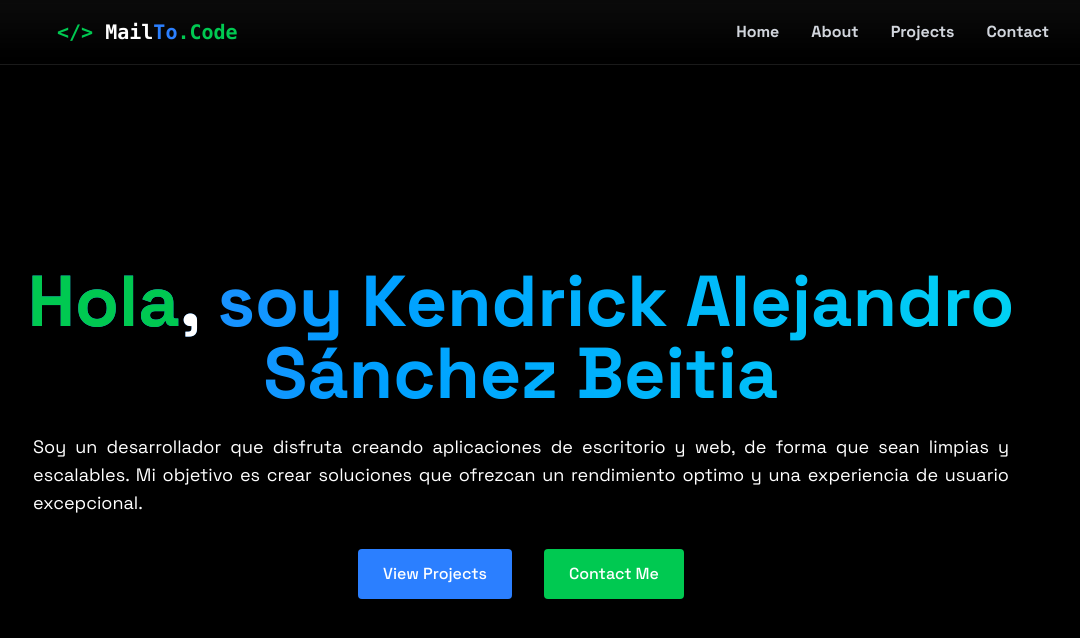
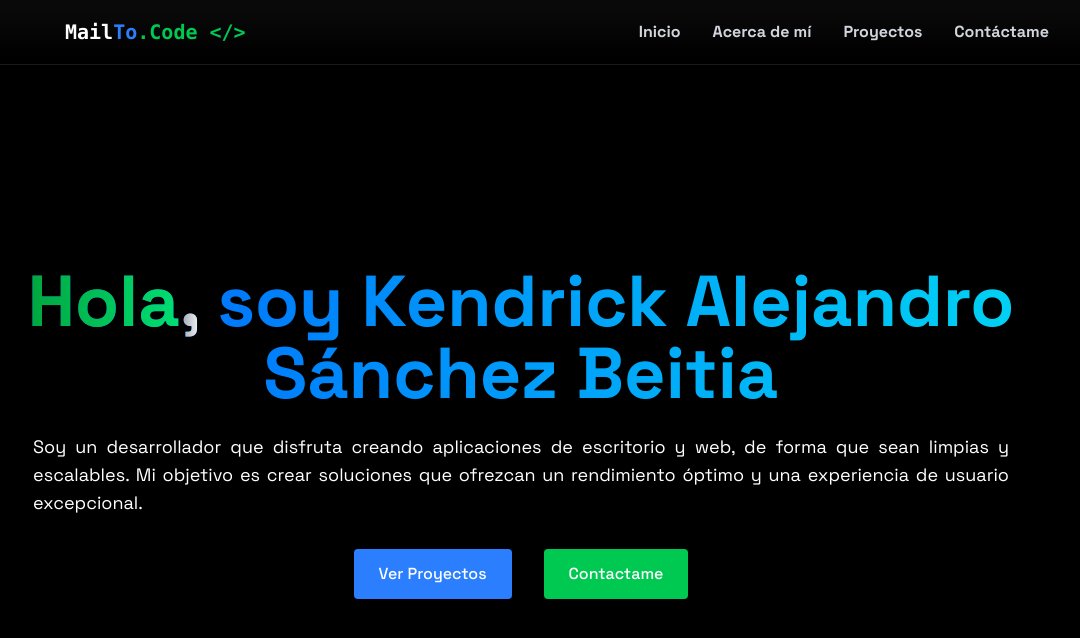
Before and after one commit to kendrick25/Portafolio, a React (Vite) app in the folder create-cv/: page / in a window 1280 px wide. Shown: the top 638 px of the page, without its empty margins (119-1199 px from the left). Built offline with nearby package versions, Linux system fonts and the light colour scheme.

Commit message:
css
ajuste de colores, nombre y corrección de ortografía.

```diff
--- a/create-cv/src/components/LoadingScreen.jsx
+++ b/create-cv/src/components/LoadingScreen.jsx
@@ -2,7 +2,7 @@ import { useEffect, useState } from "react";
 
 export const LoadingScreen = ({ onComplete }) => {
     const [text, setText] = useState("");
-    const fullText = "< MailTo.Code />";
+    const fullText = "<MailTo.Code/>";
 
     // Función para aplicar color a cada parte del texto según su parte
     const getStyledText = (text) => {
@@ -11,7 +11,7 @@ export const LoadingScreen = ({ onComplete }) => {
         // Leemos letra por letra
         for (let i = 0; i < text.length; i++) {
             if (text[i] === '<') {
-                styledText.push(<span className="text-white">&lt;</span>);
+                styledText.push(<span className="text-green-500">&lt;</span>);
             } else if (text[i] === 'M' && text.substring(i, i + 4) === 'Mail') {
                 styledText.push(<span className="text-white">Mail</span>);
                 i += 3; // Saltar los 3 caracteres restantes de "Mail"
@@ -21,7 +21,11 @@ export const LoadingScreen = ({ onComplete }) => {
             } else if (text[i] === '.' && text.substring(i, i + 5) === '.Code') {
                 styledText.push(<span className="text-green-500">.Code</span>);
                 i += 4; // Saltar los 4 caracteres restantes de ".Code"
-            } else {
+            } else if (text[i] === '/') {
+                styledText.push(<span className="text-green-500">/</span>);
+            } else if (text[i] === '>') {
+                styledText.push(<span className="text-green-500">{">"}</span>);
+            }else {
                 styledText.push(text[i]); // Si no coincide, agregar el carácter normal
             }
         }
--- a/create-cv/src/components/MobileMenu.jsx
+++ b/create-cv/src/components/MobileMenu.jsx
@@ -21,38 +21,38 @@ export const MobileMenu = ({ menuOpen, setMenuOpen }) => {
       <a
         href="#home"
         onClick={() => setMenuOpen(false)}
-        className={`text-2xl font-semibold text-white my-4 transform transition-transform duration-300 ${
+        className={`text-2xl font-semibold text-gray-300 hover:text-blue-500 transition-colors my-4 transform transition-transform duration-300 ${
           menuOpen ? "opacity-100 translate-y-0" : "opacity-0 translate-y-5"
         }`}
       >
-        Home
+        Inicio
       </a>
       <a
         href="#about"
         onClick={() => setMenuOpen(false)}
-        className={`text-2xl font-semibold text-white my-4 transform transition-transform duration-300 ${
+        className={`text-2xl font-semibold text-gray-300 hover:text-white transition-colors my-4 transform transition-transform duration-300 ${
           menuOpen ? "opacity-100 translate-y-0" : "opacity-0 translate-y-5"
         }`}
       >
-        About
+        Acerca de mí
       </a>
       <a
         href="#projects"
         onClick={() => setMenuOpen(false)}
-        className={`text-2xl font-semibold text-white my-4 transform transition-transform duration-300 ${
+        className={`text-2xl font-semibold text-gray-300 hover:text-blue-500 my-4 transform transition-transform duration-300 ${
           menuOpen ? "opacity-100 translate-y-0" : "opacity-0 translate-y-5"
         }`}
       >
-        Projects
+        Proyectos
       </a>
       <a
         href="#contact"
         onClick={() => setMenuOpen(false)}
-        className={`text-2xl font-semibold text-white my-4 transform transition-transform duration-300 ${
+        className={`text-2xl font-semibold text-gray-300 hover:text-green-500 my-4 transform transition-transform duration-300 ${
           menuOpen ? "opacity-100 translate-y-0" : "opacity-0 translate-y-5"
         }`}
       >
-        Contact
+        Contáctame
       </a>
     </div>
   );
--- a/create-cv/src/components/Navbar.jsx
+++ b/create-cv/src/components/Navbar.jsx
@@ -10,8 +10,11 @@ export const Navbar = ({ menuOpen, setMenuOpen }) => {
     <nav className="fixed top-0 w-full font-bold z-40 bg-[rgba(10, 10, 10, 0.8)] backdrop-blur-lg border-b border-white/10 shadow-lg">
       <div className="max-w-5xl mx-auto px-4">
         <div className="flex justify-between items-center h-16">
-          <a href="#home" className="font-mono text-xl font-bold text-white">
-          <span className="text-green-500">{"</> "}</span>Mail<span className="text-blue-500">To</span><span className="text-green-500">.Code</span>
+          <a href="#home" className="px-2 font-mono text-xl font-bold text-white ">
+          Mail<span className="text-blue-500">
+          To</span><span className="text-green-500">
+          .Code</span>
+          <span className="text-green-500">{" </>"}</span>
           </a>
 
           {/* Ocultar la barra cuando el menú está abierto */}
@@ -28,27 +31,27 @@ export const Navbar = ({ menuOpen, setMenuOpen }) => {
           <div className="hidden md:flex items-center space-x-8">
             <a
               href="#home"
-              className="text-gray-300 hover:text-white transition-colors"
+              className="text-gray-300 hover:text-blue-500 transition-colors"
             >
-              Home
+              Inicio
             </a>
             <a
               href="#about"
               className="text-gray-300 hover:text-white transition-colors"
             >
-              About
+              Acerca de mí
             </a>
             <a
               href="#projects"
-              className="text-gray-300 hover:text-white transition-colors"
+              className="text-gray-300 hover:text-blue-500 transition-colors"
             >
-              Projects
+              Proyectos
             </a>
             <a
               href="#contact"
-              className="text-gray-300 hover:text-white transition-colors"
+              className="text-gray-300 hover:text-green-500 transition-colors"
             >
-              Contact
+              Contáctame
             </a>
           </div>
         </div>
--- a/create-cv/src/components/sections/Home.jsx
+++ b/create-cv/src/components/sections/Home.jsx
@@ -8,29 +8,31 @@ export const Home = () => {
     >
       <RevealOnScroll>
         <div className="text-center z-10 px-4">
-          <h1 className="max-w-5xl text-5xl md:text-7xl font-bold mb-6 bg-gradient-to-r from-blue-500 to-cyan-400 bg-clip-text text-transparent leading-right">
-          <span className="text-green-500">Hola</span><span className="text-white">,</span> soy Kendrick Alejandro Sánchez Beitia
+          <h1 className="px-2 max-w-5xl text-5xl md:text-7xl font-bold mb-6 bg-gradient-to-r from-blue-600 to-cyan-400 bg-clip-text text-transparent leading-right">
+          <span className="bg-gradient-to-r from-green-600 to-green-400 bg-clip-text text-transparent leading-right">Hola
+          </span><span className="bg-gradient-to-r from-gray-400 to-gray-100 bg-clip-text text-transparent leading-right">,
+          </span> soy Kendrick Alejandro Sánchez Beitia
           </h1>
 
           <p className="px-6 text-justify tex-gray-400 text-lg mb-8 max-w-5xl mx-auto">
             Soy un desarrollador  que disfruta creando aplicaciones de escritorio y web, de forma que sean
             limpias y escalables. Mi objetivo es crear soluciones que ofrezcan un
-            rendimiento optimo y una experiencia de usuario excepcional.
+            rendimiento óptimo y una experiencia de usuario excepcional.
           </p>
           <div className="flex justify-center space-x-8">
             <a
               href="#projects"
               className="bg-blue-500 border border-blue-500/50 text-white py-3 px-6 rounded font-medium transition relative overflow-hidden hover:-translate-y-0.5 hover:shadow-[0_0_15px_rgba(59, 130, 246, 0.4)]  hover:bg-blue-500/10"
             >
-              View Projects
+              Ver Proyectos
             </a>
 
             <a
               href="#contact"
-              className="border bg-green-500 border-green-500/50 text-white-500 py-3 px-6 rounded font-medium transition-all duration-200
+              className="border bg-green-500  border-green-500/50 text-white-500 py-3 px-6 rounded font-medium transition-all duration-200
              hover:-translate-y-0.5 hover:shadow-[0_0_15px_rgba(59, 130, 246, 0.2)] hover:bg-green-500/10"
             >
-              Contact Me
+              Contactame
             </a>
           </div>
         </div>
```
